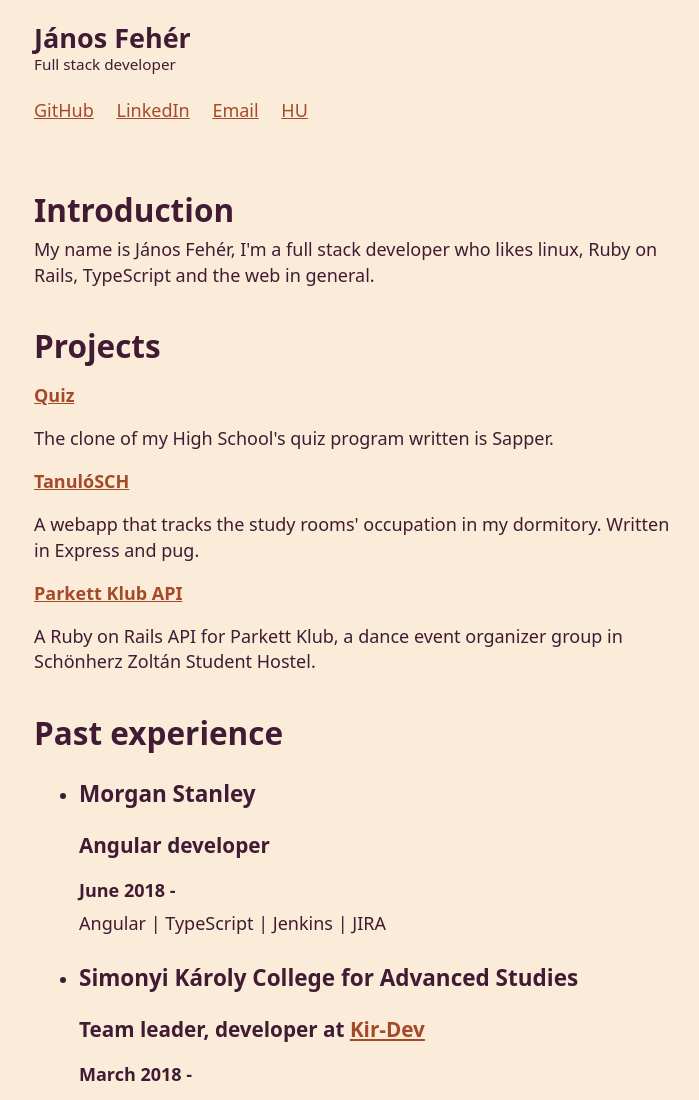
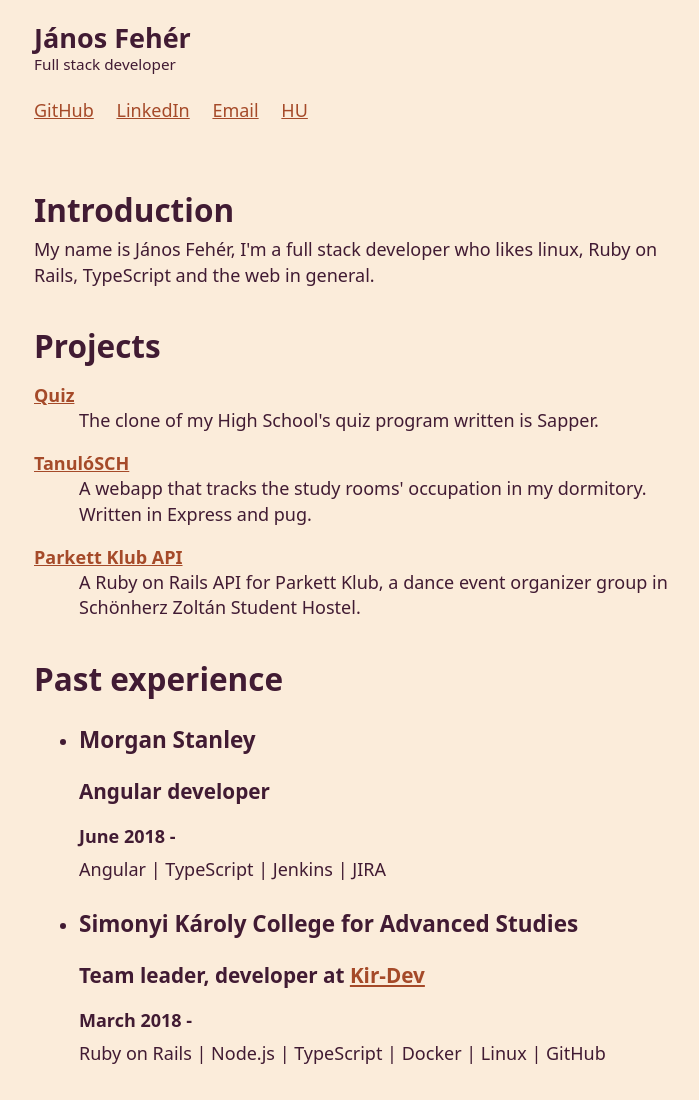
Before and after one commit to OmTheTurtle/homepage, a plain HTML site: page index.html in a window 1280 px wide. Shown: the top 1100 px of the page, without its empty margins (286-985 px from the left). Drawn offline with Linux system fonts and the light colour scheme.

Commit message:
Fix description list in projects

```diff
--- a/index.html
+++ b/index.html
@@ -33,12 +33,11 @@
         <h2>Projects</h2>
         <dl>
           <dt><a href="https://github.com/OmTheTurtle/quiz" target="_blank" rel="noopener noreferrer">Quiz</a></dt>
-          <dl>The clone of my High School's quiz program written is Sapper.</dl>
+          <dd>The clone of my High School's quiz program written is Sapper.</dd>
           <dt><a href="https://github.com/kir-dev/tanulo-next" target="_blank" rel="noopener noreferrer">TanulóSCH</a></dt>
-          <dl>A webapp that tracks the study rooms' occupation in my dormitory. Written in Express and pug.</dl>
+          <dd>A webapp that tracks the study rooms' occupation in my dormitory. Written in Express and pug.</dd>
           <dt><a href="https://github.com/kir-dev/parkett-klub-api" target="_blank" rel="noopener noreferrer">Parkett Klub API</a></dt>
-          <dl>A Ruby on Rails API for Parkett Klub, a dance event organizer group in Schönherz Zoltán Student Hostel.
-          </dl>
+          <dd>A Ruby on Rails API for Parkett Klub, a dance event organizer group in Schönherz Zoltán Student Hostel.</dd>
         </dl>
       </section>
       <section>
```
Also changed, not shown: hu.html (+3 -3 lines).
